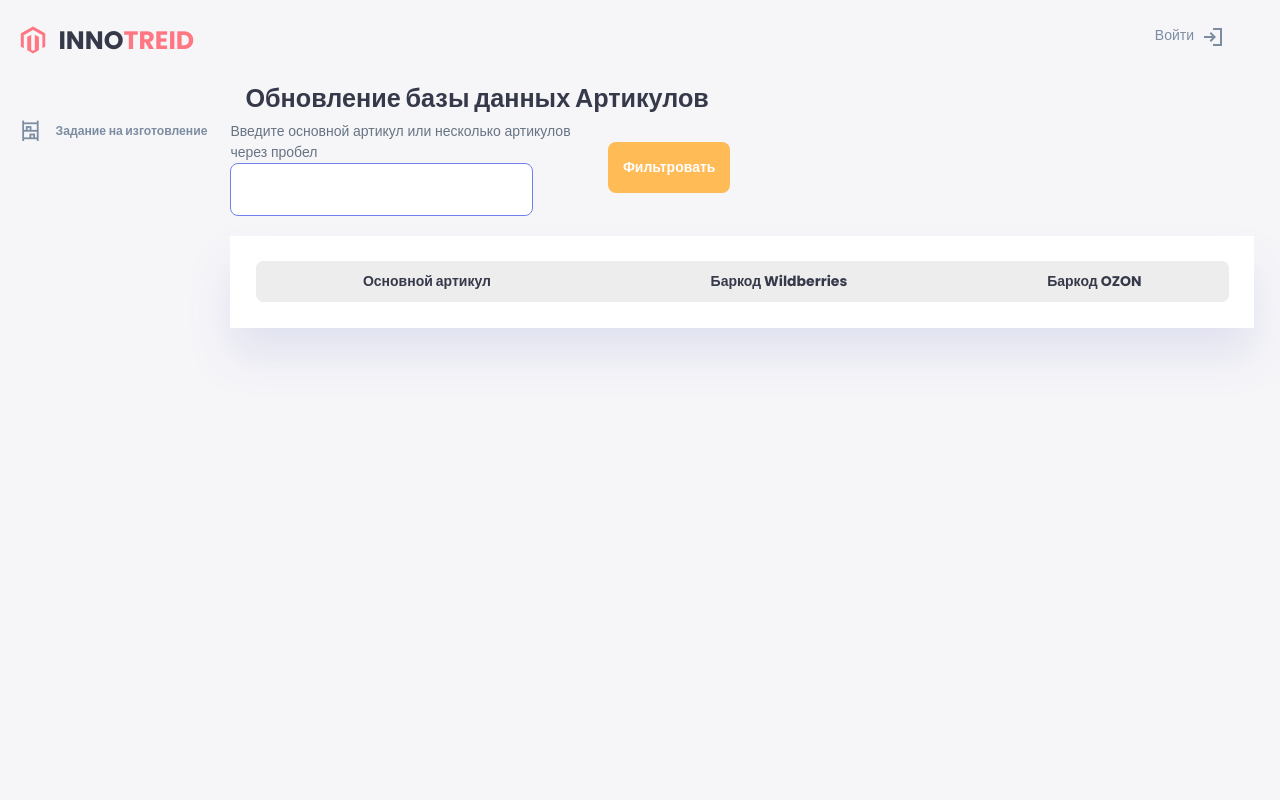
After one commit to anton1202-py/innotreid, a Django app: page /database/article_compare in a window 1280 px wide. The commit adds this page. Run offline with Django 4.2, Linux system fonts and the light colour scheme; lists and menus that the app fills with data are empty; parts of the project's set-up code (start-up, migrations or seed data) failed here and were passed over; some libraries are stand-ins or nearby versions.

Commit message:
выведение данных по артикулу

```diff
--- a/web_barcode/database/forms.py
+++ b/web_barcode/database/forms.py
@@ -204,3 +204,11 @@ class SelectDateStocksForm(forms.Form):
         widget=forms.TextInput(attrs={
             'class': 'form-control',
         }))
+
+
+class SelectArticlesForm(forms.Form):
+    article_filter = forms.CharField(
+        required=False,
+        widget=forms.TextInput(attrs={
+            'class': 'form-control',
+        }))
--- a/web_barcode/database/models.py
+++ b/web_barcode/database/models.py
@@ -69,7 +69,7 @@ class Articles(models.Model):
     )
 
     def __str__(self):
-        return self.seller_article
+        return self.common_article
 
     def get_absolute_url(self):
         return f'/database/{self.id}'
--- /dev/null
+++ b/web_barcode/database/templates/database/article_compare.html
@@ -0,0 +1,49 @@
+{% extends 'main/layout.html' %}
+
+
+{% block title %}Работа с базой данных{% endblock %}
+
+
+{% block content%}
+    <div class="features">
+        <div class="top-befor-header">
+            <h1>Обновление базы данных Артикулов</h1>
+        </div>
+        <div class='filter-data'>
+            <form action="" class="filter-form" method="POST" id="form_data_compare">
+                {% csrf_token %}
+                <div class="inner-form-data">
+                    <p>Введите основной артикул или несколько артикулов через пробел</p>
+                    <input type="text"  name="article_filter" class="choose-date" id="article_filter">
+                </div><br>
+                <div class="inner-form-data">
+                    <br>
+                    <input type="Submit" id="filter" name="submit" value="Фильтровать" class="custom-button-change"/>
+                </div>
+
+            </form>
+        </div>
+        <div>
+            <table>
+                <tr>
+                    <th>Основной артикул</th>
+                    <th>Баркод Wildberries</th>
+                    <th>Баркод OZON</th>
+                </tr>
+
+                    {% for data in article_data %}
+                        {% for el in data %}
+                        <tr>
+                            <td> {{ el.common_article }} </td>
+                            <td> {{ el.barcode_wb }}</td>
+                            <td> {{ el.barcode_ozon }}</td>
+                        </tr>
+                        {% endfor %}
+                    {% endfor %}
+
+            </table>
+        </div>
+    </div>
+
+
+{% endblock %}
--- a/web_barcode/database/templates/database/database_home.html
+++ b/web_barcode/database/templates/database/database_home.html
@@ -36,7 +36,7 @@
             {#    {% endif %}#}
             {#</div>#}
         </div>
-            <table>
+            <table style="overflow-x: scroll; display: block; width: 100%;">
                 <tr>
                     <th>Общий артикул</th>
                     <th>Артикул постащика на WB</th>
--- a/web_barcode/database/urls.py
+++ b/web_barcode/database/urls.py
@@ -4,6 +4,7 @@ from . import views
 
 urlpatterns = [
      #path('', views.database_home, name='database_home'),
+     path('article_compare', views.article_compare, name='database_article_compare'),
      path('create', views.create, name='create'),
      path('<int:pk>',
           views.DatabaseDetailView.as_view(),
--- a/web_barcode/database/views.py
+++ b/web_barcode/database/views.py
@@ -8,7 +8,7 @@ from django.contrib.auth.decorators import login_required
 from django.contrib.auth.views import LoginView
 from django.db.models import Q, Sum
 from django.http import HttpResponse
-from django.shortcuts import redirect, render
+from django.shortcuts import get_object_or_404, redirect, render
 from django.urls import reverse_lazy
 from django.views.generic import DeleteView, DetailView, ListView, UpdateView
 from reportlab.lib import colors
@@ -19,7 +19,7 @@ from reportlab.pdfbase.ttfonts import TTFont
 from reportlab.platypus import SimpleDocTemplate, Table, TableStyle
 
 from .forms import (ArticlesForm, LoginUserForm, SalesForm, SelectDateForm,
-                    SelectDateStocksForm, ShelvingForm, StocksForm)
+                    SelectDateStocksForm, ShelvingForm, SelectArticlesForm, StocksForm)
 from .models import (Articles, CodingMarketplaces, Sales, ShelvingStocks,
                      Stocks, Stocks_wb_frontend, WildberriesStocks)
 
@@ -106,29 +106,44 @@ def database_home(request):
             myfile = request.FILES['myarticles']
             empexceldata = pd.read_excel(myfile)
             load_excel_data_wb_stock = pd.DataFrame(
-                empexceldata, columns=['Общий артикул', 'Наш Артикул на WB (артикул поставщика)',
-                                       'Barcode WB', 'Артикул WB (номенклатура)',
-                                       'Наш Артикул на OZON (артикул поставщика)',
-                                       'OZON Product ID', 'FBO OZON SKU ID',
-                                       'FBS OZON SKU ID', 'Barcode OZON',
+                empexceldata, columns=['Общий артикул', 'Наш Артикул на ВБ (артикул поставщика)',
+                                       'ШК ВБ', 'Артикул WB (номенклатура)',
+                                       'Наш Артикул на ОЗОН (артикул поставщика)',
+                                       'Ozon Product ID', 'FBO OZON SKU ID',
+                                       'FBS OZON SKU ID', 'Barcode',
                                        'Наш Артикул на Яндекс (артикул поставщика)',
-                                       'Barcode YANDEX', 'SKU на YANDEX'])
+                                       'ШК Яндекс', 'SKU на Маркете'])
             common_article_list = load_excel_data_wb_stock['Общий артикул'].to_list()
-            article_seller_wb_list = load_excel_data_wb_stock['Наш Артикул на WB (артикул поставщика)'].to_list()
+            article_seller_wb_list = load_excel_data_wb_stock['Наш Артикул на ВБ (артикул поставщика)'].to_list()
             article_wb_nomenclature_list = load_excel_data_wb_stock['Артикул WB (номенклатура)'].to_list()
-            barcode_wb_list = load_excel_data_wb_stock['Barcode WB'].to_list()
-            article_seller_ozon_list = load_excel_data_wb_stock['Наш Артикул на OZON (артикул поставщика)'].to_list()
-            ozon_product_id_list = load_excel_data_wb_stock['OZON Product ID'].to_list()
+            barcode_wb_list = load_excel_data_wb_stock['ШК ВБ'].to_list()
+            article_seller_ozon_list = load_excel_data_wb_stock['Наш Артикул на ОЗОН (артикул поставщика)'].to_list()
+            ozon_product_id_list = load_excel_data_wb_stock['Ozon Product ID'].to_list()
             fbo_ozon_sku_id_list = load_excel_data_wb_stock['FBO OZON SKU ID'].to_list()
             fbs_ozon_sku_id_list = load_excel_data_wb_stock['FBS OZON SKU ID'].to_list()
-            barcode_ozon_list = load_excel_data_wb_stock['Barcode OZON'].to_list()
+            barcode_ozon_list = load_excel_data_wb_stock['Barcode'].to_list()
             article_seller_yandex_list = load_excel_data_wb_stock['Наш Артикул на Яндекс (артикул поставщика)'].to_list()
-            barcode_yandex_list = load_excel_data_wb_stock['Barcode YANDEX'].to_list()
-            sku_yandex_list = load_excel_data_wb_stock['SKU на YANDEX'].to_list()
+            barcode_yandex_list = load_excel_data_wb_stock['ШК Яндекс'].to_list()
+            sku_yandex_list = load_excel_data_wb_stock['SKU на Маркете'].to_list()
             dbframe = empexceldata
 
             for i in range(len(common_article_list)):
-                obj = Articles.objects.update(
+                if Articles.objects.filter(Q(common_article=common_article_list[i])):
+                    Articles.objects.filter(common_article=common_article_list[i]).update(
+                    article_seller_wb=article_seller_wb_list[i],
+                    article_wb_nomenclature=article_wb_nomenclature_list[i],
+                    barcode_wb=barcode_wb_list[i],
+                    article_seller_ozon=article_seller_ozon_list[i],
+                    ozon_product_id=ozon_product_id_list[i],
+                    fbo_ozon_sku_id=fbo_ozon_sku_id_list[i],
+                    fbs_ozon_sku_id=fbs_ozon_sku_id_list[i],
+                    barcode_ozon=barcode_ozon_list[i],
+                    article_seller_yandex=article_seller_yandex_list[i],
+                    barcode_yandex=barcode_yandex_list[i],
+                    sku_yandex=sku_yandex_list[i],
+                    )
+                else:
+                    obj = Articles(
                     common_article=common_article_list[i],
                     article_seller_wb=article_seller_wb_list[i],
                     article_wb_nomenclature=article_wb_nomenclature_list[i],
@@ -142,10 +157,29 @@ def database_home(request):
                     barcode_yandex=barcode_yandex_list[i],
                     sku_yandex=sku_yandex_list[i],
                     )
-            obj.save()
+                    obj.save()
         return render(request, 'database/database_home.html', context)
     else:
         return redirect('database_home')
+
+
+def article_compare(request):
+    data = Articles.objects.all()
+    form = SelectArticlesForm(request.POST or None)
+    article_data = []
+    if request.method == 'POST'and form.is_valid():
+        articles_filter = form.cleaned_data.get("article_filter")
+        articles_list = articles_filter.split()
+        print(articles_list)
+        for article in articles_list:
+            filtered_article = Articles.objects.filter(
+                Q(common_article=article))
+            article_data.append(filtered_article)
+    context = {
+        'article_data':article_data,
+        'data': data.all().values(),
+    }
+    return render(request, 'database/article_compare.html', context)
 
 
 def database_stock(request):
@@ -254,7 +288,9 @@ def database_stock_wb(request):
             data = WildberriesStocks.objects.filter(
                 Q(pub_date__range=[datestart, datefinish]),
                 Q(seller_article_wb=article_filter))
+    stocks_names = WildberriesStocks.objects.values_list('code_stock', flat=True).distinct()
     context = {
+        'stocks_names': stocks_names,
         'data': data,
         'lenght': len(x.all().values()),
         'x': x.all().values(),
--- a/web_barcode/main/static/main/css/main.css
+++ b/web_barcode/main/static/main/css/main.css
@@ -453,7 +453,7 @@ form {
     margin: 0;
     padding: 0;
     display: flex;
-    float: left;
+    /*float: left;*/
 
 }
 
--- a/web_barcode/main/templates/main/layout.html
+++ b/web_barcode/main/templates/main/layout.html
@@ -55,7 +55,11 @@
                     <span class="material-symbols-sharp">receipt_long</span>
                     <h3>База данных Артикулов</h3>
                 </a>
-
+                {% url 'database_article_compare' as url_article_compare %}
+                <a href="{{ url_article_compare }}" {% if request.path == url_article_compare %}class="active"{% endif %}>
+                    <span class="material-symbols-sharp">inventory</span>
+                    <h3>Сопоставить артикулы</h3>
+                </a>
                 {% url 'database_stock' as url_stock %}
                 <a href="{{ url_stock }}" {% if request.path == url_stock %}class="active"{% endif %}>
                     <span class="material-symbols-sharp">inventory</span>
```
Also changed, not shown: web_barcode/database/templates/database/database_sales.html (+9 -9 lines), web_barcode/database/templates/database/database_stock.html (+9 -9 lines), web_barcode/database_yandex/templates/database_yandex/stock_yandex_innotreid.html (+9 -9 lines).
